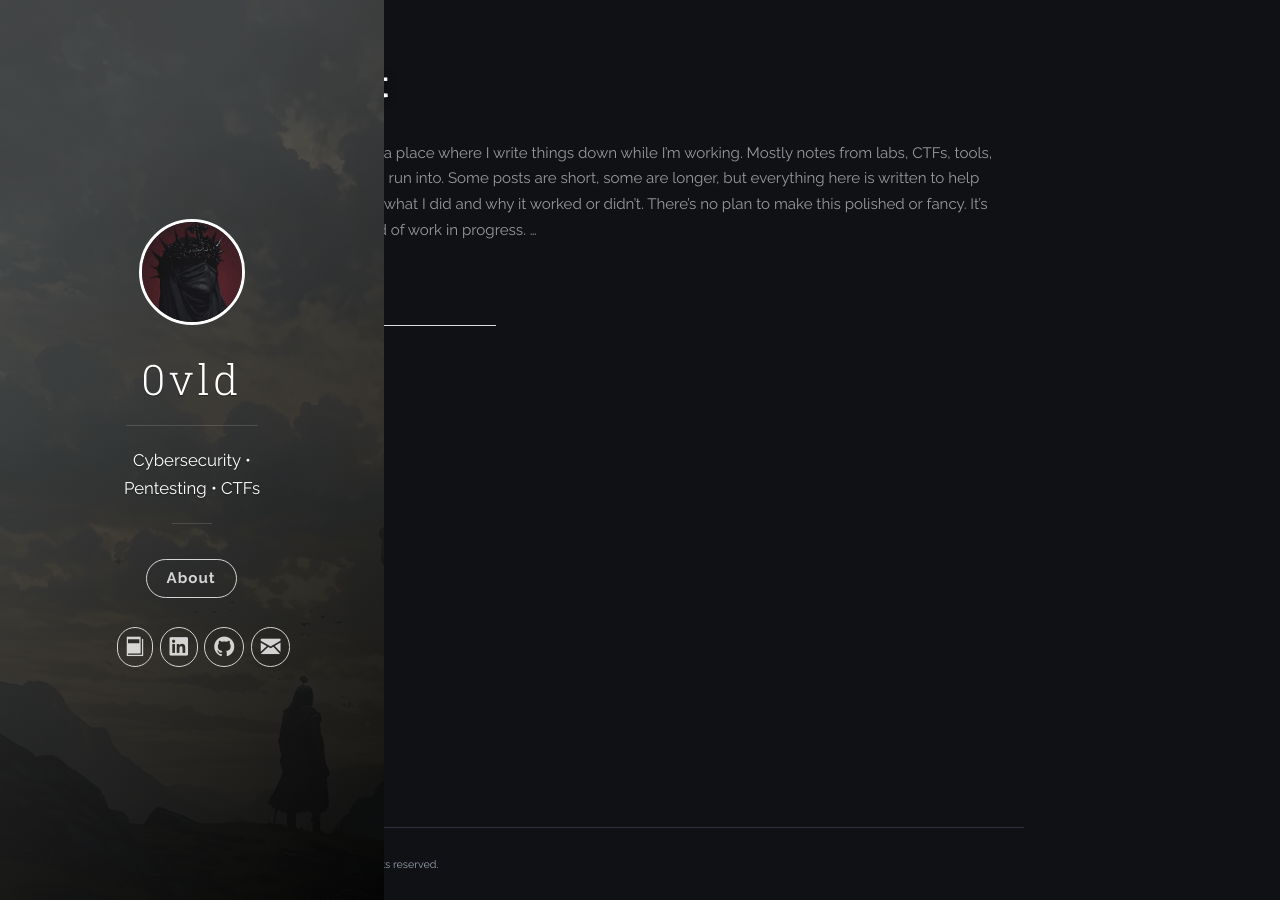
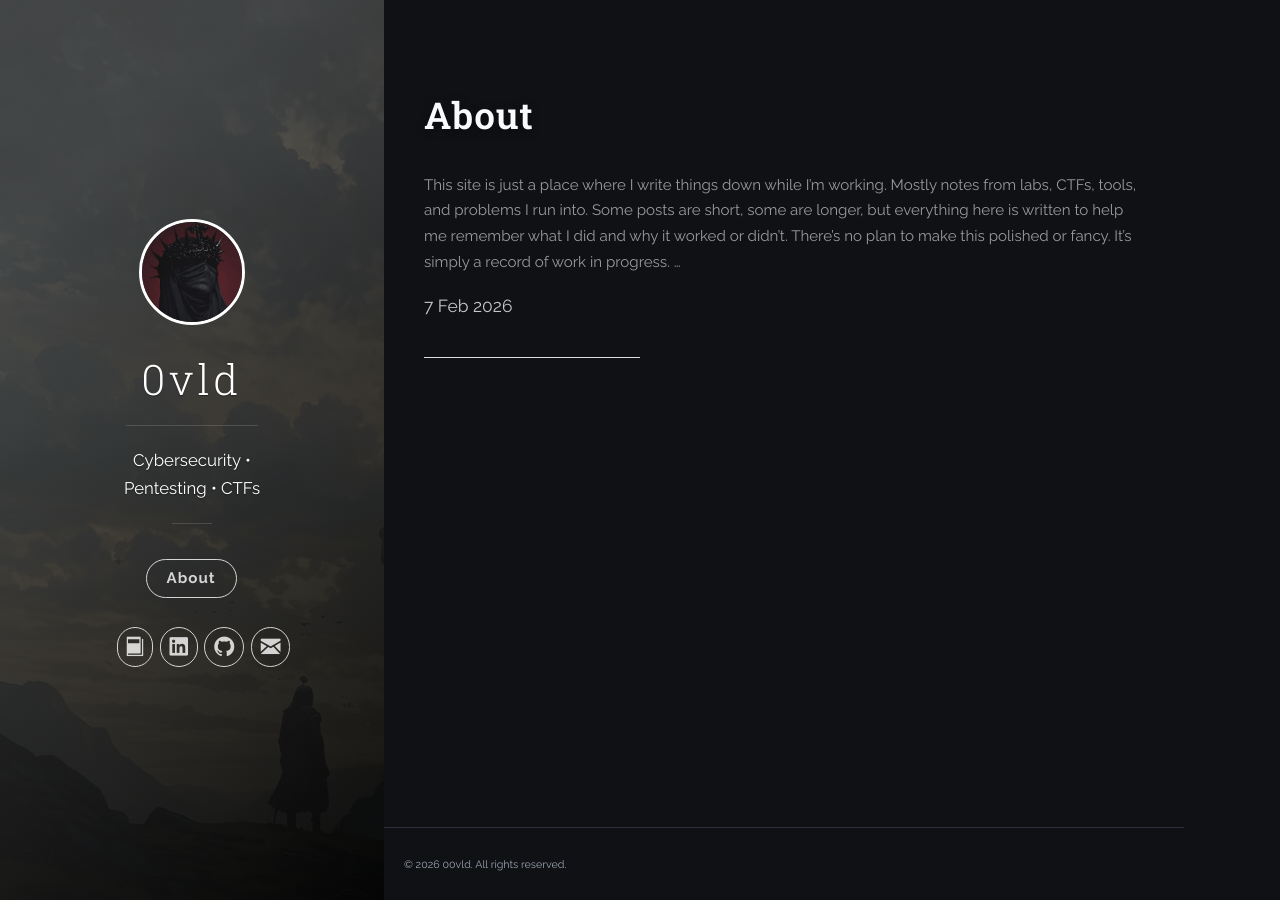
Before and after one commit to 00vld/00vld.github.io, a Jekyll site: the page built from index.html, in a window 1280 px wide. Built offline with Jekyll 4.4.1, drawn with Linux system fonts in a browser that asks for light colours; the list of posts is cut into pages by our own code.

Commit message:
First Build

```diff
--- a/_includes/header.html
+++ b/_includes/header.html
@@ -29,14 +29,13 @@
           <nav class="cover-navigation navigation--social">
             <ul class="navigation">
 
-              <!-- Notes -->
-
+                <!-- Notes -->
                 <li class="navigation__item">
-                <a href="/navigation/" title="Notes">
-                  <i class="icon icon-book"></i>
-                  <span class="label">Notes</span>
-                </a>
-              </li>
+                  <a href="/navigation/" title="Notes" class="blog-button">
+                    <i class="icon icon-book"></i>
+                    <span class="label">Notes</span>
+                  </a>
+                </li>
 
               {% if site.author.twitter_username %}
               <!-- Twitter -->
--- a/css/main.scss
+++ b/css/main.scss
@@ -335,8 +335,64 @@ body.home .post-list {
   margin: 1.5rem 0;
 }
 
+/* ===== RESPONSIVE LAYOUT FIX (CRITICAL) ===== */
+
+/* Desktop: Proper sidebar/content relationship */
 @media (min-width: 961px) {
+
+  /* Collapsed sidebar width */
   .panel-cover.panel-cover--collapsed {
-    width: 30% !important;   /* adjust if needed */
+    width: 30% !important;
+    max-width: 530px !important;
+    transition: width 0.4s ease;
+  }
+
+  /* THIS IS THE KEY FIX: Push content to the right of sidebar */
+  .panel-cover.panel-cover--collapsed + .content-wrapper {
+    margin-left: 30% !important;
+    width: auto !important;
+  }
+
+  /* Center the inner content properly */
+  .panel-cover.panel-cover--collapsed + .content-wrapper .content-wrapper__inner {
+    max-width: 720px;
+    margin: 0 auto;
+    padding: 2rem;
   }
 }
+
+/* Mobile: Stack everything vertically */
+@media (max-width: 960px) {
+
+  /* Force sidebar to full width */
+  .panel-cover,
+  .panel-cover.panel-cover--collapsed {
+    position: relative !important;
+    width: 100% !important;
+    max-width: 100% !important;
+    height: auto !important;
+  }
+
+  /* Content takes full width on mobile */
+  .content-wrapper {
+    margin-left: 0 !important;
+    width: 100% !important;
+  }
+
+  .content-wrapper__inner {
+    max-width: 90%;
+    margin: 0 auto;
+    padding: 1.5rem 1rem;
+  }
+}
+
+/* Prevent horizontal scrolling */
+html, body {
+  overflow-x: hidden;
+}
+
+/* Make all images responsive */
+img {
+  max-width: 100%;
+  height: auto;
+}
--- a/js/main.js
+++ b/js/main.js
@@ -27,22 +27,29 @@ $(document).ready(function () {
 
     const targetUrl = $(this).attr('href')
 
+    // If not on homepage, allow normal navigation
     if (!isHome) {
-      return // allow normal navigation
+      return
     }
 
+    // On homepage, handle collapse/expand
     e.preventDefault()
 
-    if (!$panel.hasClass('panel-cover--collapsed')) {
+    const isCollapsed = $panel.hasClass('panel-cover--collapsed')
 
-      // Collapse using class only (no width animation)
+    if (isCollapsed) {
+      // Expand back to full cover
+      $panel.removeClass('panel-cover--collapsed')
+      $content.removeClass('animated slideInRight')
+    } else {
+      // Collapse and navigate
       $panel.addClass('panel-cover--collapsed')
       $content.addClass('animated slideInRight')
 
-      // Delay navigation slightly so animation feels smooth
+      // Navigate after animation completes
       setTimeout(function () {
         window.location.href = targetUrl
-      }, 300)
+      }, 400)
     }
 
   })
```
